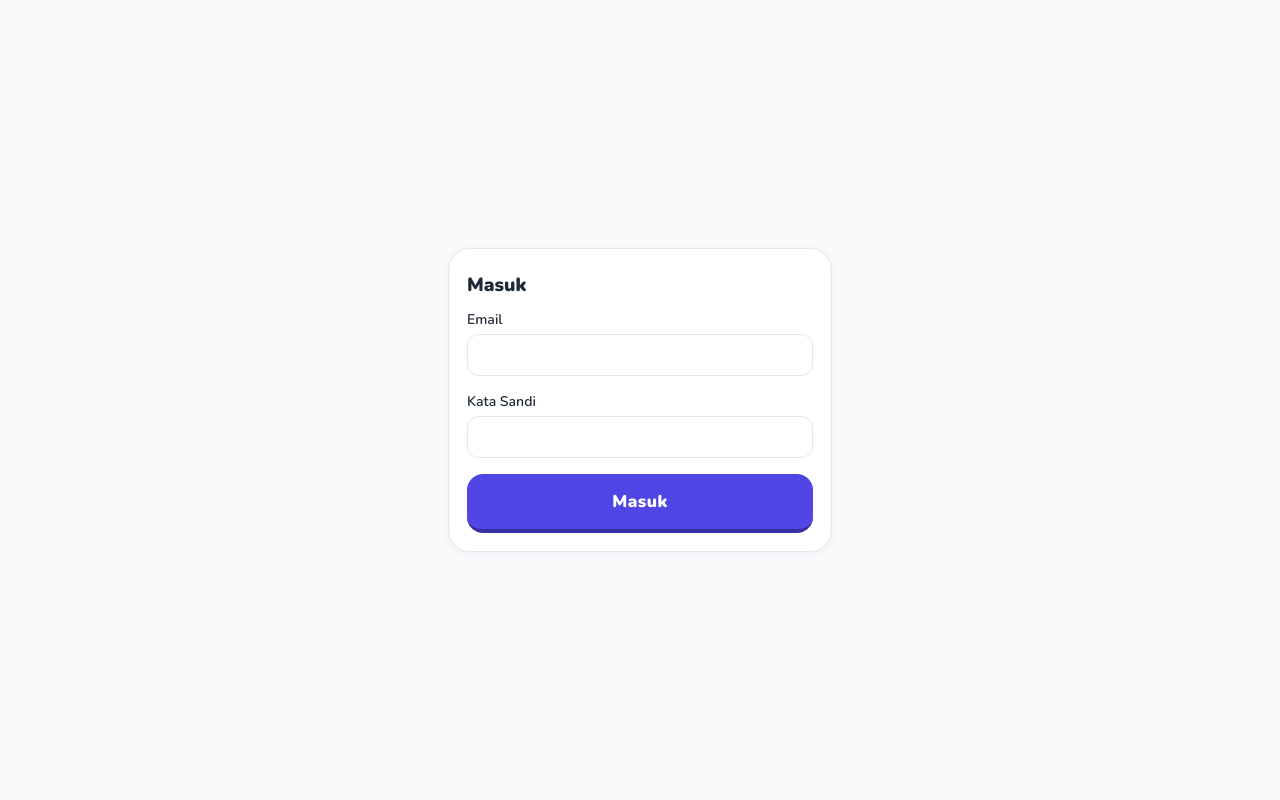
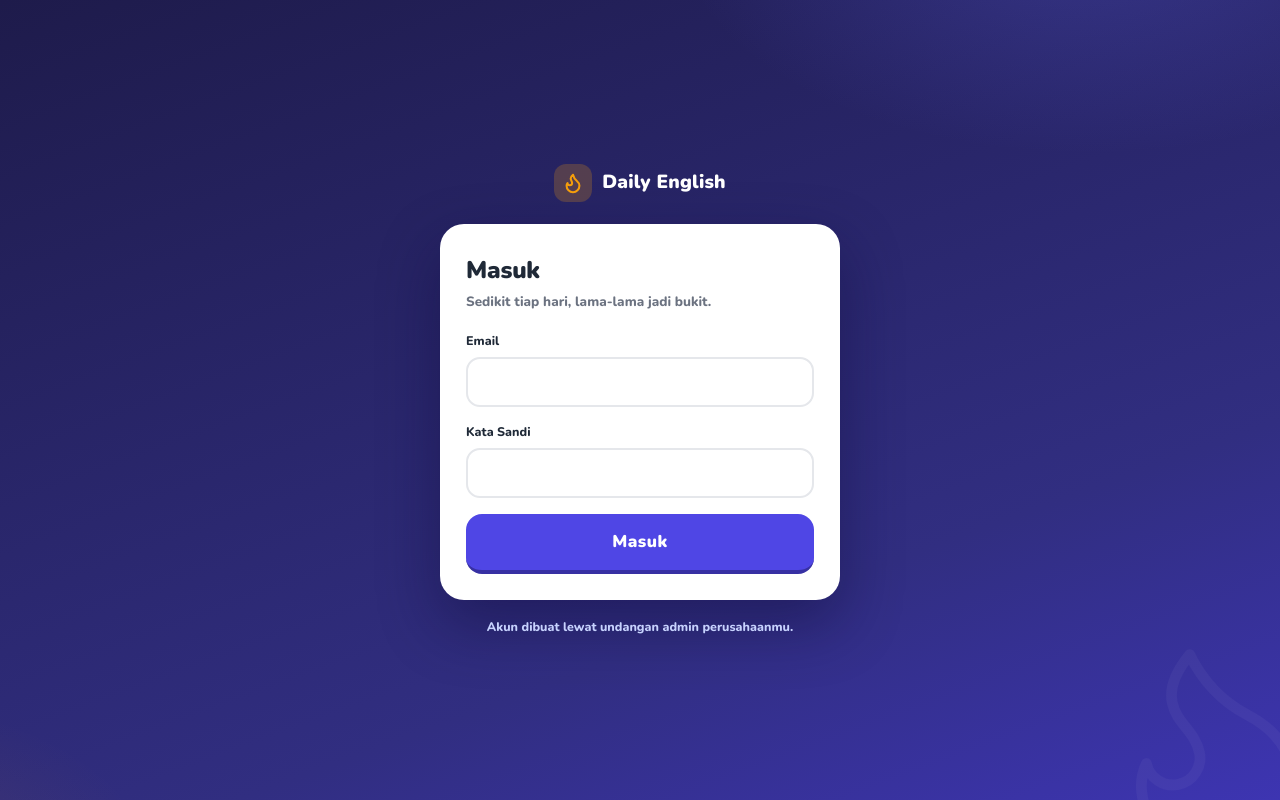
Before and after one commit to daffapraramadhana/ep-web, a Next.js app: page /login in a window 1280 px wide. Built offline with nearby package versions, Linux system fonts and the light colour scheme.

Commit message:
feat(auth): branded login shell — navy glow backdrop, flame wordmark, refined inputs/error, staggered entrance; shared by user & admin login

```diff
--- a/src/app/admin/login/page.tsx
+++ b/src/app/admin/login/page.tsx
@@ -3,7 +3,9 @@
 import { useState } from 'react';
 import { useRouter } from 'next/navigation';
 import { api } from '@/lib/api';
-import { Card, ChunkyButton } from '@/components/ui';
+import { ChunkyButton } from '@/components/ui';
+import Link from 'next/link';
+import { AuthShell } from '@/components/auth-shell';
 
 interface LoginResponse {
   accessToken: string;
@@ -45,12 +47,18 @@ export default function AdminLoginPage() {
   }
 
   return (
-    <div className="flex min-h-screen items-center justify-center bg-bg px-4">
-      <div className="w-full max-w-sm">
-        <Card title="Masuk Admin">
+    <AuthShell
+      title="Masuk Admin"
+      subtitle="Kelola konten & pantau aktivitas belajar."
+      footer={
+        <>
+          Karyawan? <Link href="/login">Masuk lewat halaman utama</Link>
+        </>
+      }
+    >
       <form onSubmit={handleSubmit} className="space-y-4">
         <div>
-              <label htmlFor="email" className="mb-1 block text-sm font-semibold text-ink">
+          <label htmlFor="email" className="auth-label">
             Email
           </label>
           <input
@@ -60,11 +68,11 @@ export default function AdminLoginPage() {
             autoComplete="email"
             value={email}
             onChange={(e) => setEmail(e.target.value)}
-                className="w-full rounded-xl border border-line px-3 py-2.5 text-sm focus:border-brand focus:outline-none"
+            className="auth-input"
           />
         </div>
         <div>
-              <label htmlFor="password" className="mb-1 block text-sm font-semibold text-ink">
+          <label htmlFor="password" className="auth-label">
             Kata Sandi
           </label>
           <input
@@ -74,16 +82,18 @@ export default function AdminLoginPage() {
             autoComplete="current-password"
             value={password}
             onChange={(e) => setPassword(e.target.value)}
-                className="w-full rounded-xl border border-line px-3 py-2.5 text-sm focus:border-brand focus:outline-none"
+            className="auth-input"
           />
         </div>
-            {error && <p className="text-sm font-semibold text-bad">{error}</p>}
+        {error && (
+          <p className="auth-error" role="alert">
+            {error}
+          </p>
+        )}
         <ChunkyButton type="submit" disabled={loading}>
           {loading ? 'Memproses...' : 'Masuk'}
         </ChunkyButton>
       </form>
-        </Card>
-      </div>
-    </div>
+    </AuthShell>
   );
 }
--- a/src/app/globals.css
+++ b/src/app/globals.css
@@ -225,6 +225,121 @@ body {
   stroke: #fbbf24;
 }
 
+
+/* ============================================================
+   Auth (login) — bingkai bersama: latar navy ber-glow, wordmark,
+   kartu, input. Bahasa visual sama dengan chrome/hero app.
+   ============================================================ */
+.auth-page {
+  position: relative;
+  min-height: 100vh;
+  display: flex;
+  align-items: center;
+  justify-content: center;
+  padding: 24px 16px;
+  overflow: hidden;
+  background:
+    radial-gradient(640px 360px at 85% -10%, rgba(99, 102, 241, 0.28), transparent 65%),
+    radial-gradient(480px 300px at -10% 110%, rgba(245, 158, 11, 0.1), transparent 60%),
+    linear-gradient(160deg, var(--navy) 0%, var(--navy-2) 70%, #4338ca 115%);
+}
+.auth-watermark {
+  position: absolute;
+  right: -60px;
+  bottom: -80px;
+  color: rgba(255, 255, 255, 0.04);
+  transform: rotate(-12deg);
+  pointer-events: none;
+}
+.auth-box {
+  position: relative;
+  width: 100%;
+  max-width: 400px;
+}
+.auth-wordmark {
+  display: flex;
+  align-items: center;
+  justify-content: center;
+  gap: 10px;
+  color: #fff;
+  font-weight: 900;
+  font-size: 19px;
+  letter-spacing: 0.2px;
+  margin-bottom: 22px;
+}
+.auth-wordmark-icon {
+  display: flex;
+  align-items: center;
+  justify-content: center;
+  width: 38px;
+  height: 38px;
+  border-radius: 12px;
+  background: rgba(245, 158, 11, 0.22);
+  color: var(--warn);
+}
+.auth-card {
+  background: #fff;
+  border-radius: 24px;
+  padding: 28px 26px 26px;
+  box-shadow: 0 24px 60px rgba(15, 12, 60, 0.45);
+}
+.auth-title {
+  font-size: 24px;
+  font-weight: 900;
+  color: var(--ink);
+  letter-spacing: -0.2px;
+}
+.auth-subtitle {
+  margin: 4px 0 20px;
+  font-size: 13.5px;
+  font-weight: 700;
+  color: var(--muted);
+}
+.auth-label {
+  display: block;
+  margin-bottom: 6px;
+  font-size: 12.5px;
+  font-weight: 800;
+  color: var(--ink);
+}
+.auth-input {
+  width: 100%;
+  border: 2px solid var(--line);
+  border-radius: 14px;
+  padding: 12px 14px;
+  font-size: 15px;
+  font-weight: 700;
+  color: var(--ink);
+  font-family: inherit;
+  transition: border-color 0.15s, box-shadow 0.15s;
+}
+.auth-input:focus {
+  outline: none;
+  border-color: var(--brand);
+  box-shadow: 0 0 0 3px var(--brand-soft);
+}
+.auth-error {
+  background: var(--bad-soft);
+  border: 1.5px solid #fecaca;
+  color: var(--bad-dark);
+  border-radius: 12px;
+  padding: 10px 13px;
+  font-size: 13px;
+  font-weight: 700;
+}
+.auth-foot {
+  margin-top: 18px;
+  text-align: center;
+  font-size: 12.5px;
+  font-weight: 700;
+  color: #c7d2fe;
+}
+.auth-foot a {
+  color: #fff;
+  text-decoration: underline;
+  text-underline-offset: 2px;
+}
+
 /* ============================================================
    Hero gelap (Beranda) — design-system.md §1 "gradien hero: navy →
    navy-2 → #4338CA", radius bawah 30 (mockup v2 .hero2).
--- a/src/app/login/page.tsx
+++ b/src/app/login/page.tsx
@@ -3,7 +3,8 @@
 import { useState } from 'react';
 import { useRouter } from 'next/navigation';
 import { api } from '@/lib/api';
-import { ChunkyButton, Card } from '@/components/ui';
+import { ChunkyButton } from '@/components/ui';
+import { AuthShell } from '@/components/auth-shell';
 
 /**
  * Login user-facing (Task 8 brief) — form sama dengan `/admin/login` tapi
@@ -48,12 +49,14 @@ export default function LoginPage() {
   }
 
   return (
-    <div className="flex min-h-screen items-center justify-center bg-bg px-4">
-      <div className="w-full max-w-sm">
-        <Card title="Masuk">
+    <AuthShell
+      title="Masuk"
+      subtitle="Sedikit tiap hari, lama-lama jadi bukit."
+      footer={<>Akun dibuat lewat undangan admin perusahaanmu.</>}
+    >
       <form onSubmit={handleSubmit} className="space-y-4">
         <div>
-              <label htmlFor="email" className="mb-1 block text-sm font-semibold text-ink">
+          <label htmlFor="email" className="auth-label">
             Email
           </label>
           <input
@@ -63,11 +66,11 @@ export default function LoginPage() {
             autoComplete="email"
             value={email}
             onChange={(e) => setEmail(e.target.value)}
-                className="w-full rounded-xl border border-line px-3 py-2.5 text-sm focus:border-brand focus:outline-none"
+            className="auth-input"
           />
         </div>
         <div>
-              <label htmlFor="password" className="mb-1 block text-sm font-semibold text-ink">
+          <label htmlFor="password" className="auth-label">
             Kata Sandi
           </label>
           <input
@@ -77,16 +80,18 @@ export default function LoginPage() {
             autoComplete="current-password"
             value={password}
             onChange={(e) => setPassword(e.target.value)}
-                className="w-full rounded-xl border border-line px-3 py-2.5 text-sm focus:border-brand focus:outline-none"
+            className="auth-input"
           />
         </div>
-            {error && <p className="text-sm text-bad">{error}</p>}
+        {error && (
+          <p className="auth-error" role="alert">
+            {error}
+          </p>
+        )}
         <ChunkyButton type="submit" disabled={loading}>
           {loading ? 'Memproses...' : 'Masuk'}
         </ChunkyButton>
       </form>
-        </Card>
-      </div>
-    </div>
+    </AuthShell>
   );
 }
--- /dev/null
+++ b/src/components/auth-shell.tsx
@@ -0,0 +1,41 @@
+import { Flame } from 'lucide-react';
+import type { ReactNode } from 'react';
+
+/**
+ * AuthShell — bingkai bersama halaman login (/login & /admin/login):
+ * latar navy ber-glow (bahasa visual chrome/hero app), wordmark flame,
+ * kartu putih, dan microcopy kaki. Logika form tetap milik halaman.
+ */
+export function AuthShell({
+  title,
+  subtitle,
+  footer,
+  children,
+}: {
+  title: string;
+  subtitle: string;
+  footer?: ReactNode;
+  children: ReactNode;
+}) {
+  return (
+    <div className="auth-page">
+      <div className="auth-watermark" aria-hidden="true">
+        <Flame size={260} strokeWidth={1} />
+      </div>
+      <div className="auth-box">
+        <div className="auth-wordmark hero-anim hero-anim-1">
+          <span className="auth-wordmark-icon">
+            <Flame size={22} strokeWidth={2.25} />
+          </span>
+          Daily English
+        </div>
+        <div className="auth-card hero-anim hero-anim-2">
+          <h1 className="auth-title">{title}</h1>
+          <p className="auth-subtitle">{subtitle}</p>
+          {children}
+        </div>
+        {footer ? <div className="auth-foot hero-anim hero-anim-3">{footer}</div> : null}
+      </div>
+    </div>
+  );
+}
```
Lines whose indentation alone changed are shown as unchanged.
